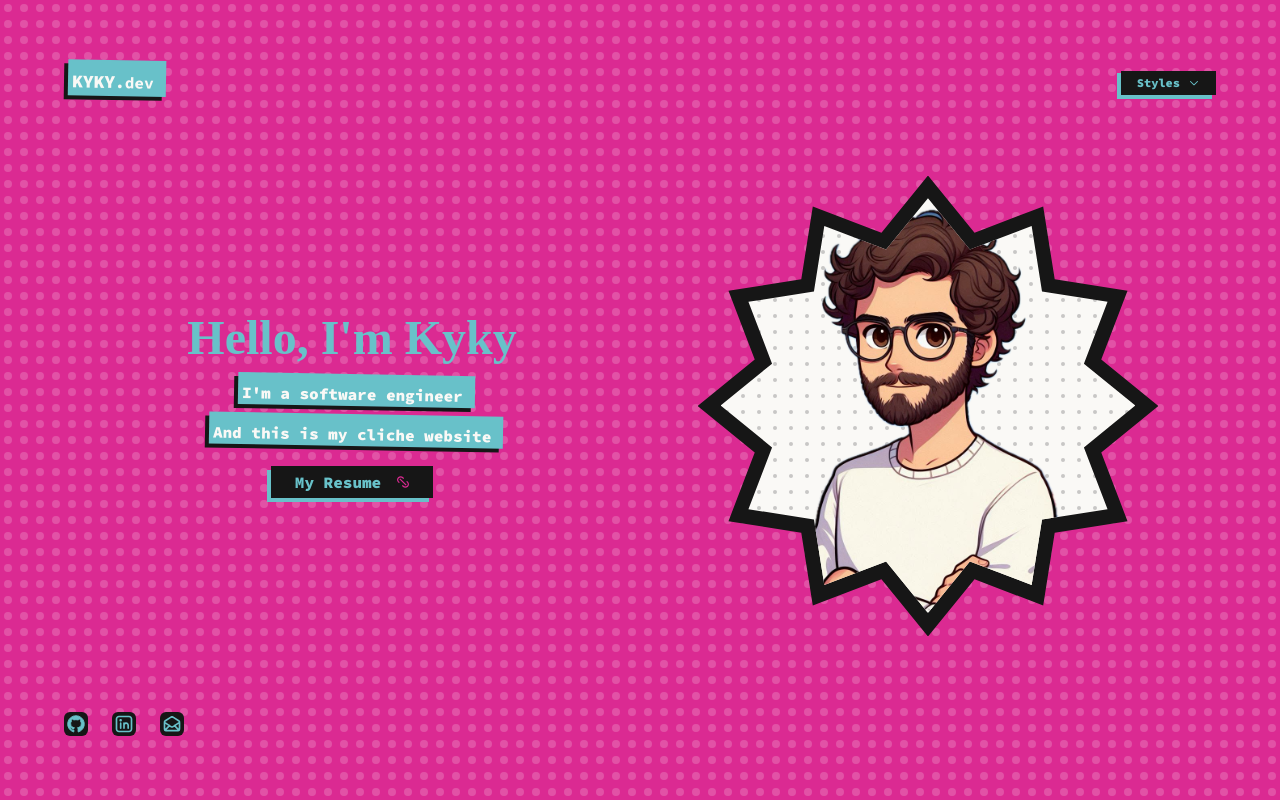
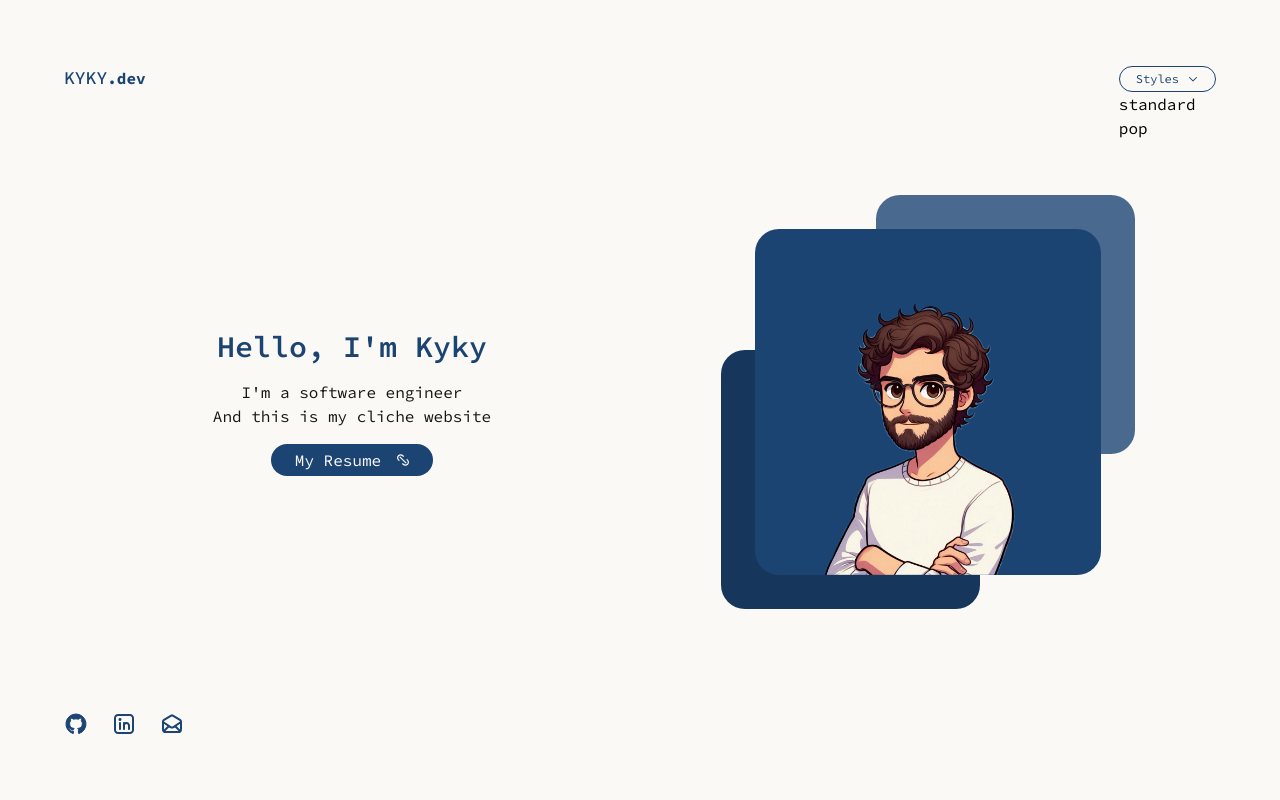
Before and after one commit to CaiqueSobral/kyky-dev, a Next.js app: page / in a window 1280 px wide. Both pictures are taken after a click on the button "Styles". Built offline with nearby package versions, Linux system fonts and the light colour scheme; a web font is replaced by a local one.

Commit message:
FEAT: Add style options

```diff
--- a/src/components/Header/Button.tsx
+++ b/src/components/Header/Button.tsx
@@ -3,16 +3,20 @@
 import { useEffect, useState } from 'react'
 import Down from '../icons/Down'
 
-type Styles = 'standard' | 'pop'
+const Styles = ['standard', 'pop']
 
 export default function CoolButton() {
-  const [style, setStyle] = useState<Styles>('standard')
-  const toggleStyle = () => {
-    setStyle((old) => (old === 'standard' ? 'pop' : 'standard'))
+  const [active, setActive] = useState(false)
+
+  const toggleactive = () => {
+    setActive((old) => !old)
   }
+
+  const [style, setStyle] = useState<(typeof Styles)[number]>('standard')
 
   useEffect(() => {
     document.body.className = style
+    setActive(false)
   }, [style])
 
   return (
@@ -20,11 +24,22 @@ export default function CoolButton() {
       <button
         type="button"
         className="inline-flex w-fit items-center justify-between gap-2 pop:rounded-none rounded-full border border-accent border-solid pop:border-none bg-primary pop:bg-black fill-accent px-4 py-1 pop:font-black text-accent hover:bg-accent pop:hover:bg-accent hover:fill-primary pop:hover:fill-black hover:text-primary pop:hover:text-black"
-        onClick={() => toggleStyle()}
+        onClick={() => toggleactive()}
       >
         <span className="text-xs">Styles</span>
         <Down height={12} width={12} />
       </button>
+      {active && (
+        <div className="absolute">
+          {Styles.map((style) => {
+            return (
+              <button type="button" key={style} onClick={() => setStyle(style)}>
+                <span>{style}</span>
+              </button>
+            )
+          })}
+        </div>
+      )}
     </div>
   )
 }
```
